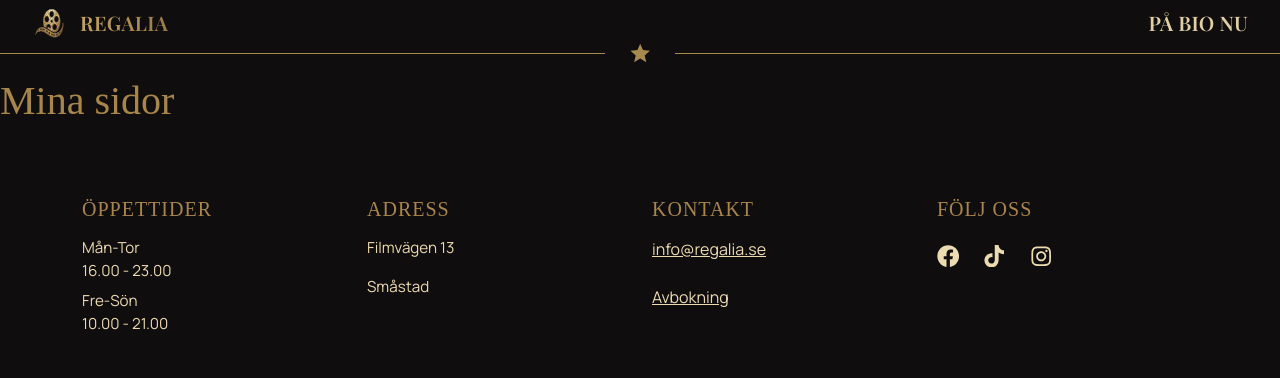
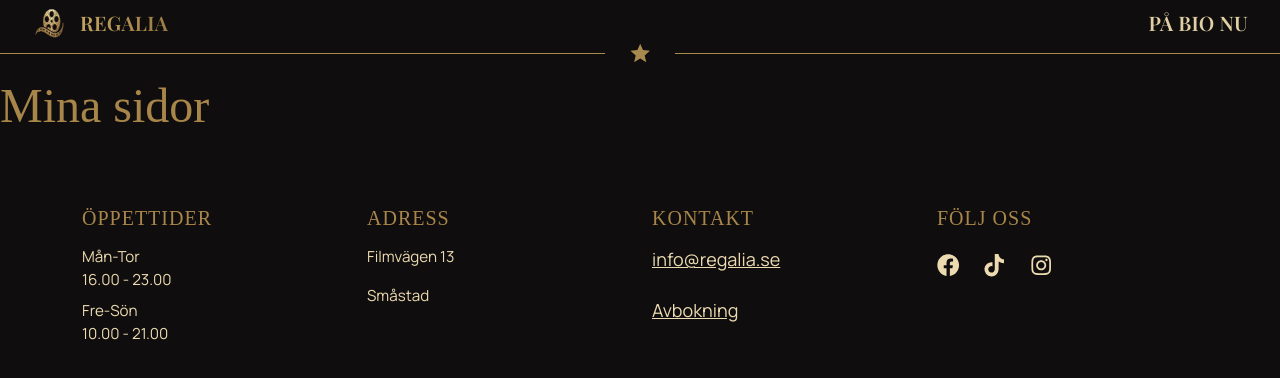
Before and after one commit to noiralba/Regalia, a React (Vite) app in the folder frontend/: page /mina-sidor in a window 1280 px wide. Shown: the top 378 px of the page. Built offline with nearby package versions, Linux system fonts and the light colour scheme; a web font is replaced by a local one.

Commit message:
fix veriablese

```diff
--- a/frontend/src/styles/_variables.scss
+++ b/frontend/src/styles/_variables.scss
@@ -1,103 +1,53 @@
-// Colors from Figma design system
-$color-bg-dark: #100d0e; // Main background color
-$color-card-bg: #1a1416; // Card background color
-$color-primary-red: #6e1726; // Primary button color
-$color-gold: #a8864a; // Border and heading accent color
-$color-cream: #ecdbb0; // Text and label color
+/* REGALIA – GLOBAL DESIGN SYSTEM */
 
-// Typography
+/* Färger */
+$color-bg-dark: #100d0e;
+$color-card-bg: #1a1416;
+$color-primary-red: #6e1726;
+$color-gold: #a8864a;
+$color-cream: #ecdbb0;
+
+/* Typsnitt */
 $font-title: "Monomakh", serif;
 $font-body: "Manrope", sans-serif;
 
-/* ========================================
-   REGALIA – GLOBAL DESIGN SYSTEM
-   ======================================== */
+/* Textstorlekar */
+$font-size-h1: 3rem;
+$font-size-h2: 1.5rem;
+$font-size-h3: 1.25rem;
+$font-size-body: 1.125rem;
+$font-size-small: 1rem;
+$font-size-button: 1.125rem;
 
-:root {
-  --regalia-radius: 8px;
-}
+/* Rundade hörn */
+$border-radius: 0.5rem;
 
-/* Knappar och interaktiva element */
-button,
-input,
-textarea,
-select,
-[role="button"] {
-  border-radius: var(--regalia-radius);
-}
+/* Responsiva brytpunkter */
+$breakpoint-mobile-max: 37.4375rem;
+$breakpoint-tablet-min: 37.5rem;
+$breakpoint-tablet-max: 64rem;
+$breakpoint-desktop-min: 64.0625rem;
 
-/* Bilder, video och inbäddat media */
-img,
-video,
-iframe {
-  border-radius: var(--regalia-radius);
-}
-
-/* Kort, paneler och vanliga ramar */
-.card,
-.panel,
-.modal,
-.dialog,
-.frame,
-section,
-article {
-  border-radius: var(--regalia-radius);
-}
-
-/* Länkar som utformas som knappar */
-a.button,
-a.btn,
-.button,
-.btn {
-  border-radius: var(--regalia-radius);
-}
-
-/* Formulärfält får rundade kanter även vid fokus */
-input:focus-visible,
-textarea:focus-visible,
-select:focus-visible,
-button:focus-visible,
-[role="button"]:focus-visible {
-  outline-offset: 3px;
-}
-
-// Breakpoints
-$breakpoint-mobile-max: 599px;
-$breakpoint-tablet-min: 600px;
-$breakpoint-tablet-max: 1024px;
-$breakpoint-desktop-min: 1025px;
-
-// Mixins for responsive design and accessibility
-
-// Responsive media query mixin
+/* Responsiv mixin */
 @mixin respond-to($media) {
-  @if $media ==mobile {
-    @media only screen and (max-width: $breakpoint-mobile-max) {
+  @if $media == mobile {
+    @media (max-width: $breakpoint-mobile-max) {
       @content;
     }
-  }
-
-  @if $media ==tablet {
-    @media only screen and (min-width: $breakpoint-tablet-min) and (max-width: $breakpoint-tablet-max) {
+  } @else if $media == tablet {
+    @media (min-width: $breakpoint-tablet-min) and (max-width: $breakpoint-tablet-max) {
       @content;
     }
-  }
-
-  @if $media ==desktop {
-    @media only screen and (min-width: $breakpoint-desktop-min) {
+  } @else if $media == desktop {
+    @media (min-width: $breakpoint-desktop-min) {
       @content;
     }
   }
 }
 
-// Reusable focus ring mixin for accessibility
+/* Fokusmarkering */
 @mixin focus-ring {
   outline: none;
   border-color: $color-gold;
-  box-shadow: 0 0 0 3px rgba($color-gold, 0.15);
+  box-shadow: 0 0 0 0.1875rem rgba($color-gold, 0.15);
 }
-
-// Bootstrap variable overrides
-$body-bg: $color-bg-dark;
-$body-color: $color-cream;
-$primary: $color-primary-red;
--- a/frontend/src/styles/custom.scss
+++ b/frontend/src/styles/custom.scss
@@ -1,4 +1,10 @@
+/* 1. Hämta våra designvariabler */
 @use "./variables" as v;
+
+/*
+   2. BOOTSTRAP – EGNA INSTÄLLNINGAR
+   Dessa måste anges före Bootstrap importeras.
+*/
 
 $body-bg: v.$color-bg-dark;
 $body-color: v.$color-cream;
@@ -9,9 +15,18 @@ $headings-font-family: v.$font-title;
 $headings-color: v.$color-gold;
 
 $border-color: v.$color-gold;
+$border-radius: v.$border-radius;
 
-// CSS Reset: Standardizes
-//box sizing and removes default margins/paddings for all elements
+/*
+   3. IMPORTERA BOOTSTRAP
+*/
+
+@import "bootstrap/scss/bootstrap";
+
+/*
+   4. CSS RESET
+*/
+
 *,
 *::before,
 *::after {
@@ -20,7 +35,10 @@ $border-color: v.$color-gold;
   padding: 0;
 }
 
-// Prevents unwanted horizontal scroll on small screens
+/*
+   5. GRUNDSTIL FÖR HELA WEBBPLATSEN
+ */
+
 html,
 body {
   width: 100%;
@@ -28,8 +46,109 @@ body {
 }
 
 body {
+  background-color: v.$color-bg-dark;
+  color: v.$color-cream;
+  font-family: v.$font-body;
+  font-size: v.$font-size-body;
   overflow-x: clip;
 }
 
-// Import Bootstrap SCSS after variable overrides to apply custom styles
-@import "bootstrap/scss/bootstrap";
+/*
+   6. RUBRIKER
+*/
+
+h1,
+h2,
+h3 {
+  font-family: v.$font-title;
+  color: v.$color-gold;
+}
+
+h1 {
+  font-size: v.$font-size-h1;
+}
+
+h2 {
+  font-size: v.$font-size-h2;
+}
+
+h3 {
+  font-size: v.$font-size-h3;
+}
+
+/*
+   7. BRÖDTEXT
+*/
+
+p {
+  font-family: v.$font-body;
+  font-size: v.$font-size-body;
+  color: v.$color-cream;
+}
+
+.text-small {
+  font-size: v.$font-size-small;
+}
+
+/*
+   8. KNAPPAR
+*/
+
+button,
+.btn,
+.button,
+a.btn,
+a.button {
+  font-family: v.$font-body;
+  font-size: v.$font-size-button;
+  border-radius: v.$border-radius;
+}
+
+/*
+   9. FORMULÄR OCH INTERAKTIVA ELEMENT
+*/
+
+input,
+textarea,
+select,
+[role="button"] {
+  border-radius: v.$border-radius;
+}
+
+button:focus-visible,
+input:focus-visible,
+textarea:focus-visible,
+select:focus-visible,
+[role="button"]:focus-visible {
+  @include v.focus-ring;
+}
+
+/*
+   10. BILDER OCH MEDIA
+*/
+
+img,
+video,
+iframe {
+  border-radius: v.$border-radius;
+}
+
+/*
+   11. RESPONSIV DESIGN
+
+/*
+Mobil
+*/
+@include v.respond-to(mobile) {
+  h1 {
+    font-size: v.$font-size-h1;
+  }
+
+  h2 {
+    font-size: v.$font-size-h2;
+  }
+
+  h3 {
+    font-size: v.$font-size-h3;
+  }
+}
```
